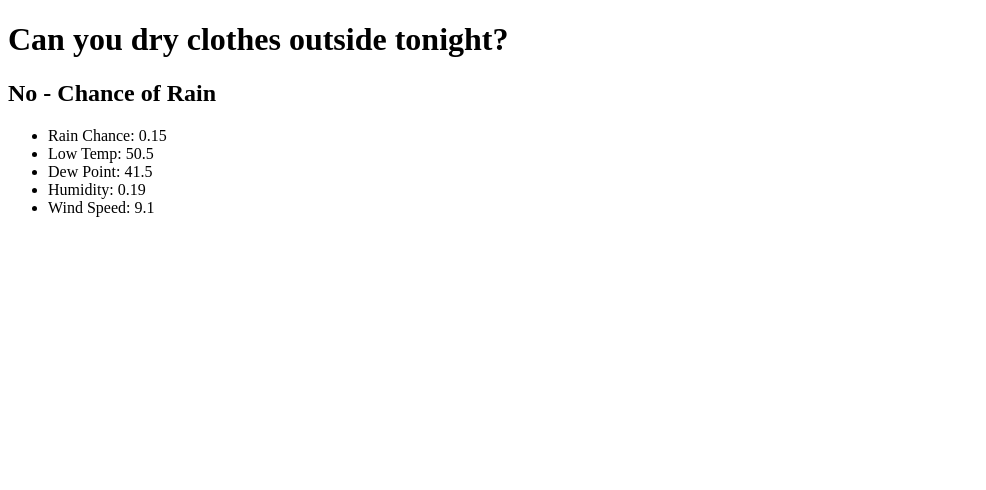
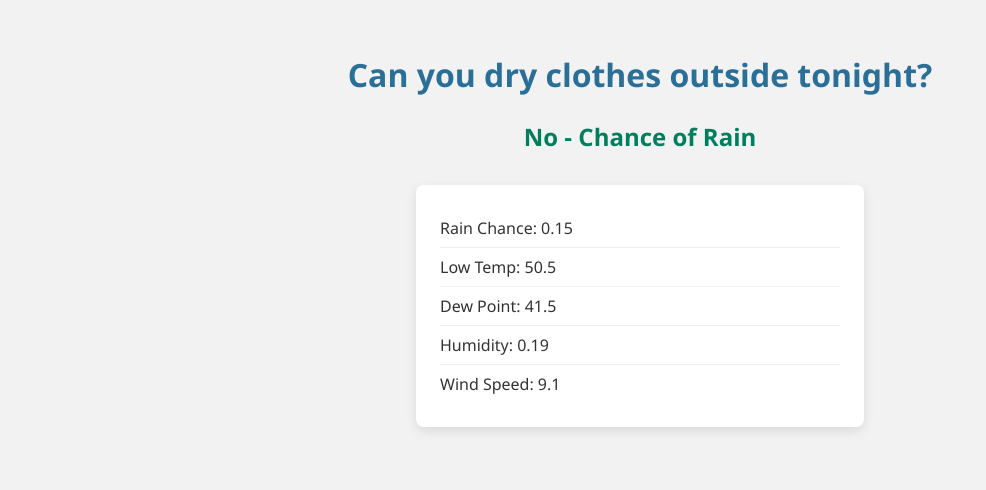
Before and after one commit to binel/clothesdry, a Flask app: page / in a window 1280 px wide. Shown: the top 490 px of the page, without its empty margins (0-986 px from the left). Run offline with Flask 3, Linux system fonts and the light colour scheme.

Commit message:
Adding some basic styling

```diff
--- a/static/style.css
+++ b/static/style.css
@@ -0,0 +1,40 @@
+/* static/styles.css */
+body {
+    font-family: 'Segoe UI', Tahoma, Geneva, Verdana, sans-serif;
+    background-color: #f2f2f2;
+    color: #333;
+    margin: 0;
+    padding: 2em;
+}
+
+h1 {
+    text-align: center;
+    color: #2a6f97;
+    font-size: 2rem;
+}
+
+h2 {
+    text-align: center;
+    font-size: 1.5rem;
+    color: #007f5f;
+    margin-top: 1em;
+}
+
+ul {
+    max-width: 400px;
+    margin: 2em auto;
+    background-color: #fff;
+    border-radius: 8px;
+    padding: 1.5em;
+    box-shadow: 0 4px 12px rgba(0, 0, 0, 0.1);
+    list-style: none;
+}
+
+li {
+    padding: 0.5em 0;
+    border-bottom: 1px solid #eee;
+}
+
+li:last-child {
+    border-bottom: none;
+}
--- a/templates/index.html
+++ b/templates/index.html
@@ -2,6 +2,8 @@
 <html>
     <head>
         <title>Clothesdry</title>
+        <link rel="stylesheet" href="{{ url_for('static', filename='style.css') }}">
+    </head>
     </head>
     <body>
         <h1>Can you dry clothes outside tonight?</h1>
```
